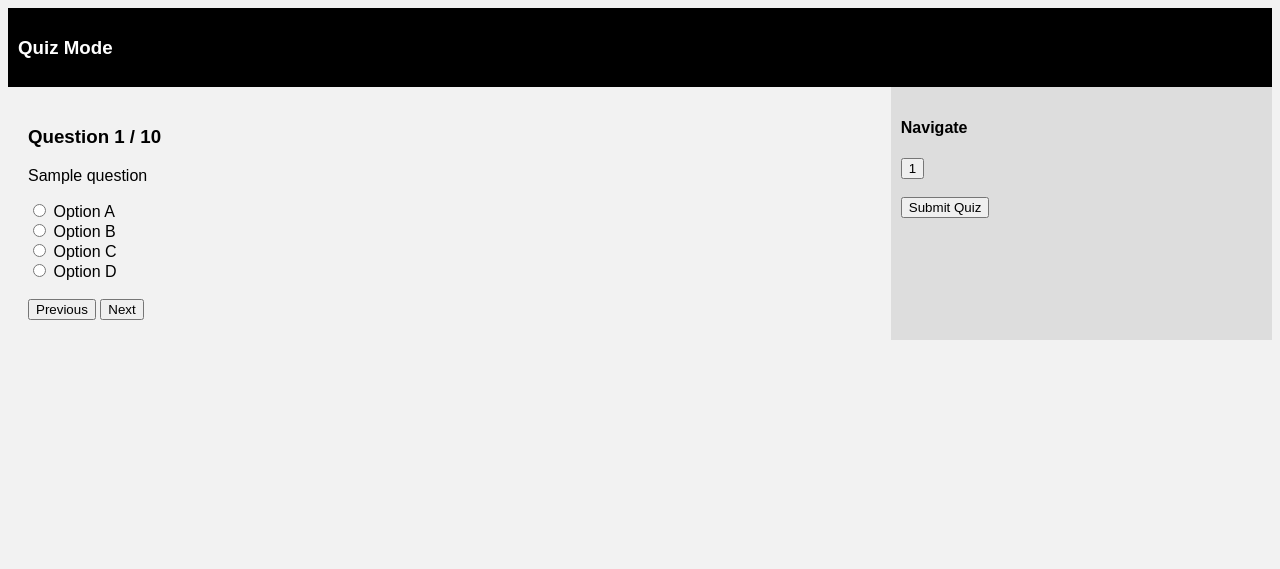
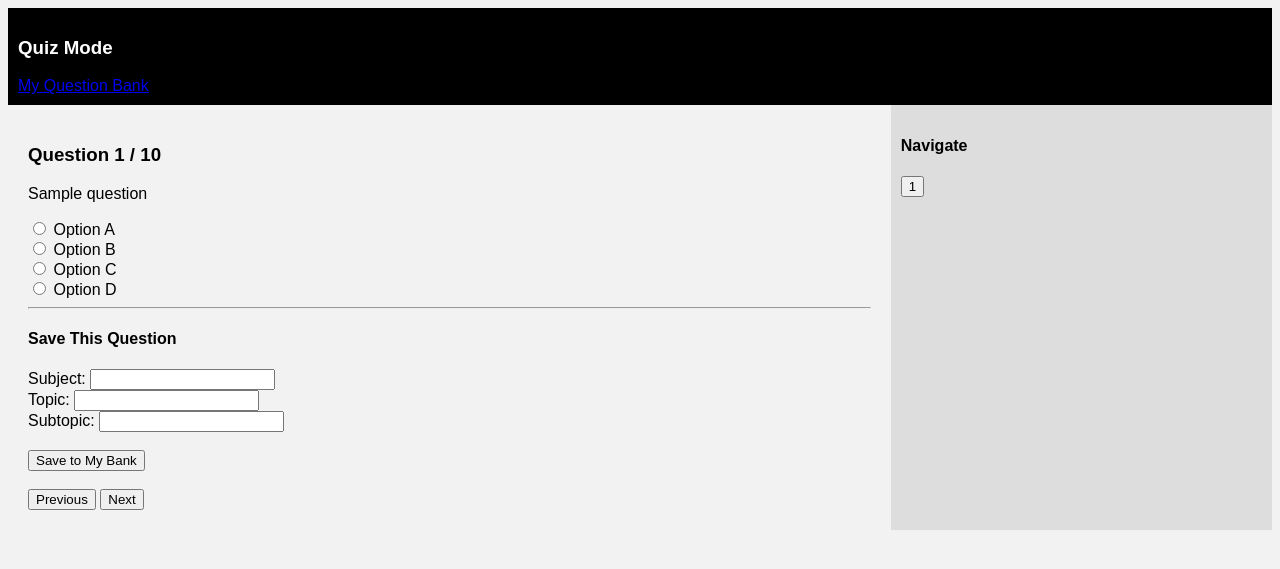
Before and after one commit to Mijbil-ctrl/quiz-app-v2, a Flask app: template templates/quiz.html in a window 1280 px wide. Shown: the top 569 px of the page. Run offline with Flask 3, Linux system fonts and the light colour scheme; the template is opened without the code that fills it: most values are stand-ins (such as "Sample title", 1, 10 or a date in 2020).

Commit message:
Update quiz.html

```diff
--- a/templates/quiz.html
+++ b/templates/quiz.html
@@ -9,9 +9,8 @@
 <div class="top">
 <h3>Quiz Mode</h3>
 <div id="timer"></div>
+<a href="/bank">My Question Bank</a>
 </div>
-
-<form action="/submit" method="POST">
 
 <div class="container">
 
@@ -23,17 +22,34 @@
 
 <h3>Question {{loop.index}} / {{total}}</h3>
 
-<p>{{q}}</p>
+<p id="text{{loop.index}}">{{q}}</p>
 
-<input type="radio" name="answer" value="correct"> Option A<br>
-<input type="radio" name="answer" value="wrong"> Option B<br>
-<input type="radio" name="answer" value="wrong"> Option C<br>
-<input type="radio" name="answer" value="wrong"> Option D<br>
+<input type="radio"> Option A<br>
+<input type="radio"> Option B<br>
+<input type="radio"> Option C<br>
+<input type="radio"> Option D<br>
 
-<br>
+<hr>
 
-<button type="button" onclick="prev({{loop.index}})">Previous</button>
-<button type="button" onclick="next({{loop.index}}, {{total}})">Next</button>
+<h4>Save This Question</h4>
+
+Subject:
+<input id="subject{{loop.index}}" list="subs"><br>
+
+Topic:
+<input id="topic{{loop.index}}" list="topics"><br>
+
+Subtopic:
+<input id="subtopic{{loop.index}}"><br><br>
+
+<button onclick="saveQuestion({{loop.index}})">
+Save to My Bank
+</button>
+
+<br><br>
+
+<button onclick="prev({{loop.index}})">Previous</button>
+<button onclick="next({{loop.index}}, {{total}})">Next</button>
 
 </div>
 
@@ -46,17 +62,12 @@
 <h4>Navigate</h4>
 
 {% for q in questions %}
-<button type="button" onclick="jump({{loop.index}})">{{loop.index}}</button>
+<button onclick="jump({{loop.index}})">{{loop.index}}</button>
 {% endfor %}
-
-<br><br>
-<button type="submit">Submit Quiz</button>
 
 </div>
 
 </div>
-
-</form>
 
 <script>
 show(1);
```
